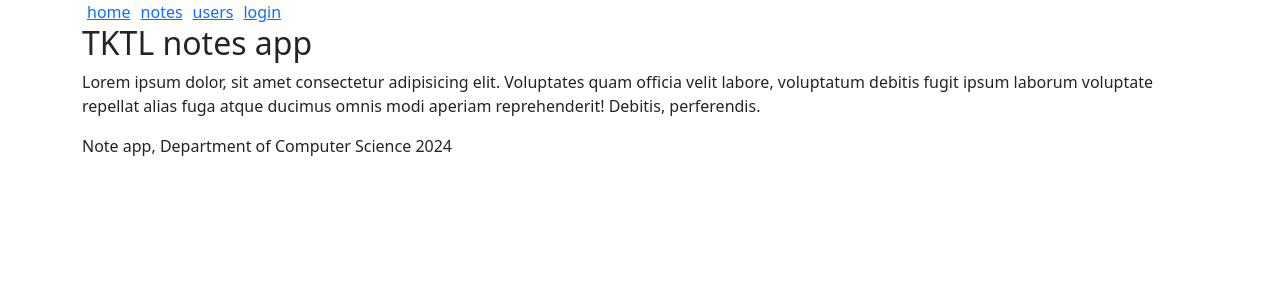
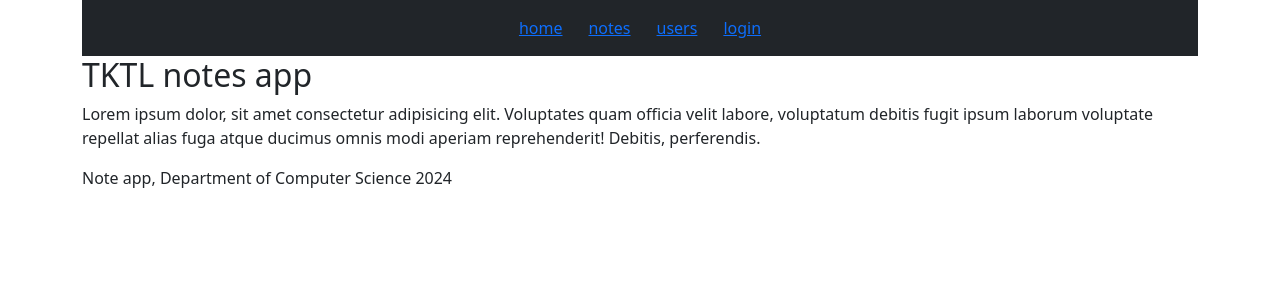
Before and after one commit to jaiminxp/fullstackopen, a React (Vite) app in the folder misc/: page / in a window 1280 px wide. Shown: the top 300 px of the page. Built offline with nearby package versions, Linux system fonts and the light colour scheme.

Commit message:
create bootstrap navbar

```diff
--- a/misc/src/components/RouterDemoBootstrap.jsx
+++ b/misc/src/components/RouterDemoBootstrap.jsx
@@ -8,7 +8,7 @@
 } from 'react-router-dom'
 import PropTypes from 'prop-types'
 import { useState } from 'react'
-import { Table, Form, Button, Alert } from 'react-bootstrap'
+import { Table, Form, Button, Alert, Navbar, Nav } from 'react-bootstrap'
 
 const Notes = ({ notes }) => {
   return (
@@ -164,16 +164,26 @@
   return (
     <div className="container">
       {message && <Alert variant="success">{message}</Alert>}
-      <div>
+      <Navbar collapseOnSelect expand="lg" bg="dark" variant="dark">
+        <Navbar.Toggle aria-controls="responsive-navbar-nav" />
+        <Navbar.Collapse id="responsive-navbar-nav">
+          <Nav className="mx-auto">
+            <Nav.Link href="#" as="span">
               <Link style={padding} to="/">
                 home
               </Link>
+            </Nav.Link>
+            <Nav.Link href="#" as="span">
               <Link style={padding} to="/notes">
                 notes
               </Link>
+            </Nav.Link>
+            <Nav.Link href="#" as="span">
               <Link style={padding} to="/users">
                 users
               </Link>
+            </Nav.Link>
+            <Nav.Link href="#" as="span">
               {user ? (
                 <em>{user} logged in</em>
               ) : (
@@ -181,7 +191,10 @@
                   login
                 </Link>
               )}
-      </div>
+            </Nav.Link>
+          </Nav>
+        </Navbar.Collapse>
+      </Navbar>
 
       <Routes>
         <Route path="/notes/:id" element={<Note note={note} />} />
```
Lines whose indentation alone changed are shown as unchanged.
